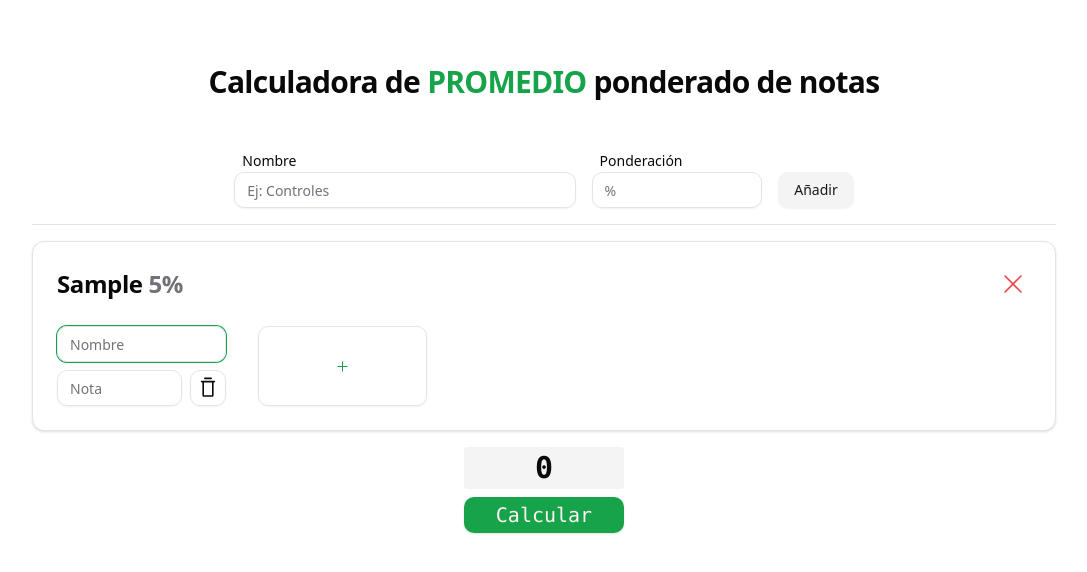
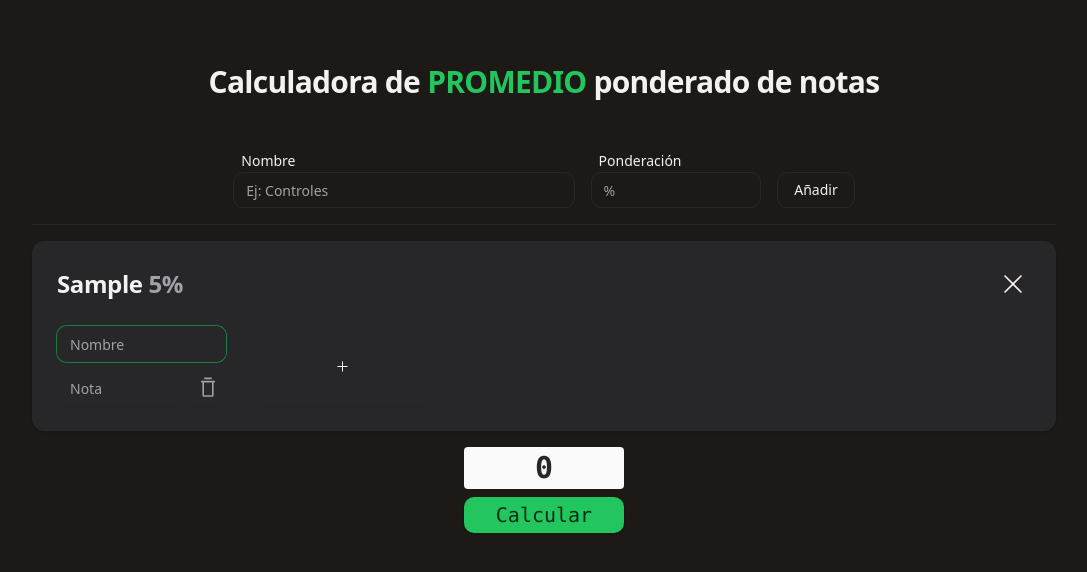
Before and after one commit to panxoyk/Calculadora-promedios, a React (Vite) app: page / in a window 1280 px wide. Both pictures are taken after typing "Sample", "5" into the empty fields and a click on the button "Añadir". Shown: the top 572 px of the page, without its empty margins (96-1183 px from the left). Built offline with nearby package versions, Linux system fonts and the light colour scheme.

Commit message:
estilización modo oscuro completada

```diff
--- a/src/App.tsx
+++ b/src/App.tsx
@@ -1,9 +1,11 @@
 import PromediosForm from './components/PromediosForm'
 import PromediosList from './components/PromediosList'
 import ShowResultado from './components/ShowResultado'
+import { ThemeProvider } from './components/theme-provider.tsx'
 
 const App = () => {
 	return (
+		<ThemeProvider defaultTheme='dark' storageKey='vite-ui-theme'>
 			<div className='m-auto max-w-screen-lg my-8'>
 				<h1 className='scroll-m-20 text-xl font-extrabold tracking-tight md:text-3xl p-4 md:p-8 pt-0 text-center'>
 					Calculadora de <span className='text-primary'> PROMEDIO </span> ponderado de notas
@@ -12,6 +14,7 @@ const App = () => {
 				<PromediosList />
 				<ShowResultado />
 			</div>
+		</ThemeProvider>
 	)
 }
 
--- a/src/components/AddNotas.tsx
+++ b/src/components/AddNotas.tsx
@@ -23,8 +23,8 @@ const AddNotas = ({ promedio, notas }: AddNotasProps) => {
             {
                 notas.map((nota) => <NotaForm key={nota.id} idPromedio={promedio.id} nota={nota} />)
             }
-            <Button className='w-full h-full' variant='outline' onClick={() => addNota(promedio.id)}>
-                <PlusIcon className=' text-primary' />
+            <Button className='w-full h-full dark:hover:border-primary dark:hover:bg-transparent' variant='outline' onClick={() => addNota(promedio.id)}>
+                <PlusIcon />
             </Button>
         </div>
     )
--- a/src/components/NotaForm.tsx
+++ b/src/components/NotaForm.tsx
@@ -41,7 +41,7 @@ const NotaForm = ({ idPromedio, nota }: NotaFormProps) => {
                 onChange={(e) => changeNotaEvaluacion(idPromedio, nota.id, parseFloat(e.target.value))}
                 required
                 />
-                <Button className='col-span-2 lg:col-span-1 w-full' variant='outline' size='icon' onClick={() => deleteNota(idPromedio, nota.id)}>
+                <Button className='col-span-2 lg:col-span-1 w-full dark:text-muted-foreground' variant='secondary' size='icon' onClick={() => deleteNota(idPromedio, nota.id)}>
                     <TrashIcon className='w-6 h-6' />
                 </Button>
             </div>
--- a/src/components/PromediosForm.tsx
+++ b/src/components/PromediosForm.tsx
@@ -27,7 +27,7 @@ const PromediosForm = () => {
 	}
 
     return (
-        <div className=' border-b pb-4 lg:pt-4'>
+        <div className='border-b pb-4 lg:pt-4'>
             <form className='flex flex-col lg:flex-row justify-center items-center lg:items-end gap-2 lg:gap-4' onSubmit={handleSubmit}>
                 <div className='w-9/12 lg:w-1/3'>
                     <Label className='pl-2' htmlFor='form.nombre'>
@@ -44,6 +44,7 @@ const PromediosForm = () => {
                     }
                     required
                     autoFocus
+                    autoComplete='off'
                     />
                 </div>
                 <div className='w-9/12 lg:w-1/6'>
@@ -60,9 +61,10 @@ const PromediosForm = () => {
                         changePorcentaje(event.target.value)
                     }
                     required
+                    autoComplete='off'
                     />
                 </div>
-                <Button className='w-9/12 lg:w-fit' variant='secondary' type='submit'> Añadir </Button>
+                <Button className='w-9/12 lg:w-fit dark:hover:border-primary' variant='outline' type='submit'> Añadir </Button>
             </form>
         </div>
     )
--- a/src/components/PromediosList.tsx
+++ b/src/components/PromediosList.tsx
@@ -20,19 +20,19 @@ const PromediosList = () => {
     const { promedios, deletePromedio } = usePromediosStore()
 
     return (
-        <div className='grid grid-cols-1 gap-y-2 py-4 mx-4 xl:mx-0'>
+        <div className='grid grid-cols-1 gap-y-2 pt-4 mx-4 xl:mx-0'>
             {
 				promedios.map((promedio) => {
 					const { id, nombre, porcentaje, notas } = promedio
 					return (
-						<Card className='w-full' key={id}>
+						<Card className='bg-secondary w-full' key={id}>
 							<CardHeader>
 								<CardTitle className='flex flex-row justify-between items-center'>
 									<div className='text-lg lg:text-2xl font-semibold'>
 										{nombre} <span className='text-lg lg:text-2xl text-muted-foreground'> {porcentaje}% </span>
 									</div>
 									<Button variant='link' size='icon' onClick={() => deletePromedio(id)}>
-										<Cross1Icon className='w-6 h-6 text-destructive' />
+										<Cross1Icon className='w-6 h-6 text-destructive dark:text-destructive-foreground' />
 									</Button>
 								</CardTitle>
 							</CardHeader>
--- a/src/components/ShowResultado.tsx
+++ b/src/components/ShowResultado.tsx
@@ -8,8 +8,8 @@ const ShowResultado = () => {
 	const { resultado, calculateResultado } = usePromediosStore()
 
     return (
-        <div className='flex flex-col w-9/12 lg:w-fit m-auto gap-2'>
-            <div className='text-center text-3xl relative rounded bg-muted px-[0.3rem] py-[0.2rem] font-mono font-semibold'>
+        <div className='flex flex-col w-9/12 lg:w-fit m-auto gap-2 pt-4'>
+            <div className='text-center text-3xl dark:text-secondary relative rounded dark:bg-secondary-foreground bg-muted px-[0.3rem] py-[0.2rem] font-mono font-semibold'>
                 {resultado}
             </div>
             <Button className='text-xl md:text-xl px-8 font-mono' onClick={() => calculateResultado()}> Calcular </Button>
--- a/src/globals.css
+++ b/src/globals.css
@@ -27,7 +27,7 @@
   }
 
   .dark {
-    --background: 20 14.3% 4.1%;
+    --background: 24 9.8% 10%;
     --foreground: 0 0% 95%;
     --card: 24 9.8% 10%;
     --card-foreground: 0 0% 95%;
--- a/src/main.tsx
+++ b/src/main.tsx
@@ -1,13 +1,10 @@
 import React from 'react'
 import ReactDOM from 'react-dom/client'
 import App from './App.tsx'
-import { ThemeProvider } from './components/theme-provider.tsx'
 import './globals.css'
 
 ReactDOM.createRoot(document.getElementById('root')!).render(
   <React.StrictMode>
-    <ThemeProvider defaultTheme='light' storageKey='vite-ui-theme'>
       <App />
-    </ThemeProvider>
   </React.StrictMode>,
 )
```
Lines whose indentation alone changed are shown as unchanged.
